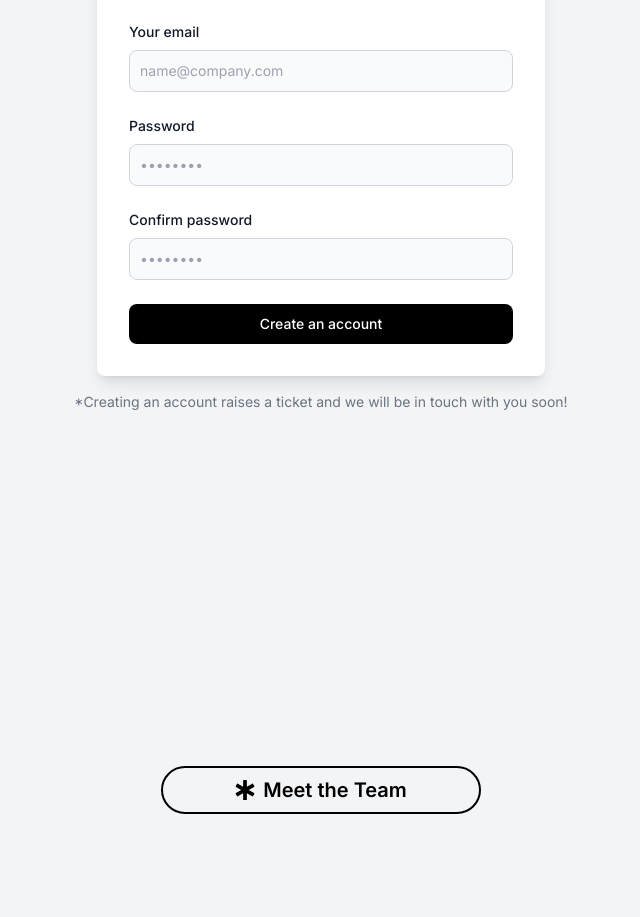
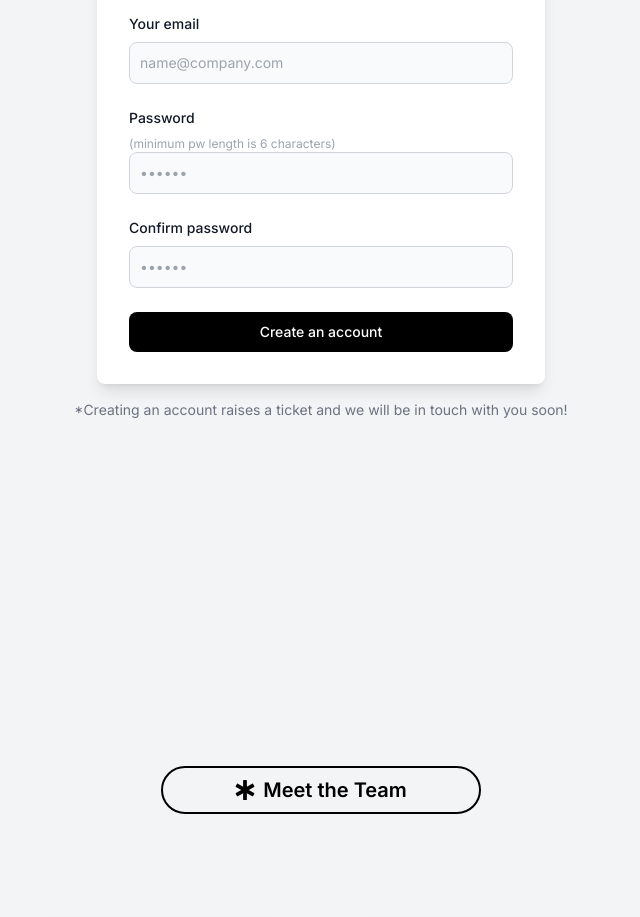
Before and after one commit to MBCET-DB-PROJECT/hostel_mgmt, a Next.js app: page / in a window 1280 px wide. Shown: the part 3582-4499 px from the top of the page, without its empty margins (319-959 px from the left). Built offline with nearby package versions, Linux system fonts and the light colour scheme; no server answers.

Commit message:
Landingrouting updated

```diff
--- a/src/pages/Landing.tsx
+++ b/src/pages/Landing.tsx
@@ -20,6 +20,7 @@ import { FaLinkedin } from "react-icons/fa";
 import { FaArrowRight } from "react-icons/fa";
 import { useRef } from "react";
 import Diya from "./../../public/Diya.png";
+import Toast from "@/components/Toast";
 import {
   motion,
   useAnimation,
@@ -66,7 +67,7 @@ export default function Home() {
     }
     console.log("Page scroll: ", latest);
   });
-
+  const [showToast, setShowToast] = useState(false);
   useEffect(() => {
     const handleScroll = () => {
       const scrollPosition = scrollY.get();
@@ -140,9 +141,9 @@ export default function Home() {
   };
 
   const handleAdminSignup = async (e: React.FormEvent<HTMLFormElement>) => {
-    e.preventDefault();
+    const auth = getAuth(app);
 
-    const auth = getAuth(app);
+    setShowToast(true);
 
     const { name, email, password } = formData;
     try {
@@ -203,7 +204,6 @@ export default function Home() {
   const renderPopup = (member: string, showPopup: boolean) => {
     let popupContent = "";
 
-    // Set different content for each member
     switch (member) {
       case "Abhishek":
         popupContent = "Whens GTA VI coming out again?";
@@ -248,7 +248,7 @@ export default function Home() {
             <div className="md:w-[90%] w-[95%] h-full bg-opacity-0.2 backdrop-filter backdrop-blur-3xl p-1  m-2 z-2 rounded-full shadow-xl text-slate-800 font-semibold">
               <div className="flex items-center relative justify-between">
                 <a
-                  href="#_"
+                  href="#login"
                   className="relative inline-flex items-center justify-center p-2 ml-2
                   overflow-hidden font-medium text-black transition duration-300 ease-out border-2 border-black rounded-full shadow-md group"
                 >
@@ -401,7 +401,7 @@ export default function Home() {
               >
                 {" "}
                 <a
-                  href="#_"
+                  href="#adminsignup"
                   className="mt-5 ml-28 relative inline-flex items-center justify-center inline-block p-4 px-5 py-3 overflow-hidden font-medium text-indigo-600 rounded-lg shadow-2xl group"
                 >
                   <span className="absolute top-0 left-0 w-40 h-40 -mt-10 -ml-3 transition-all duration-700 bg-indigo-600 rounded-full blur-md ease"></span>
@@ -626,7 +626,7 @@ export default function Home() {
 
         <LoginComponent />
       </div>
-      <div className="bg-gray-100 ">
+      <div id="adminsignup" className="bg-gray-100 ">
         <div className="flex flex-col items-center justify-center px-6 py-8 mx-auto md:h-screen lg:py-0">
           <div className="w-full bg-white rounded-lg  md:mt-0 sm:max-w-md xl:p-0 shadow-lg">
             <div className="p-6 space-y-4 md:space-y-6 sm:p-8">
@@ -672,13 +672,16 @@ export default function Home() {
                   <label className="block mb-2 text-sm font-medium text-gray-900 ">
                     Password
                   </label>
+                  <p className="text-xs text-gray-400 ">
+                    (minimum pw length is 6 characters)
+                  </p>
                   <input
                     type="password"
                     name="password"
                     id="password"
                     onChange={handleChange}
                     value={formData.password}
-                    placeholder="••••••••"
+                    placeholder="••••••"
                     className="bg-gray-50 border border-gray-300 text-gray-900 sm:text-sm rounded-lg focus:ring-primary-600 focus:border-primary-600 block w-full p-2.5 "
                   />
                 </div>
@@ -688,7 +691,7 @@ export default function Home() {
                   </label>
                   <input
                     type="password"
-                    placeholder="••••••••"
+                    placeholder="••••••"
                     className="bg-gray-50 border border-gray-300 text-gray-900 sm:text-sm rounded-lg focus:ring-primary-600 focus:border-primary-600 block w-full p-2.5 "
                   />
                 </div>
@@ -700,6 +703,13 @@ export default function Home() {
                   Create an account
                 </button>
               </form>
+              {showToast && (
+                <Toast
+                  message="Account created successfully."
+                  type="success"
+                  onClose={() => setShowToast(false)}
+                />
+              )}
             </div>
           </div>
           <h1 className="text-sm mt-4 text-gray-500">
```
